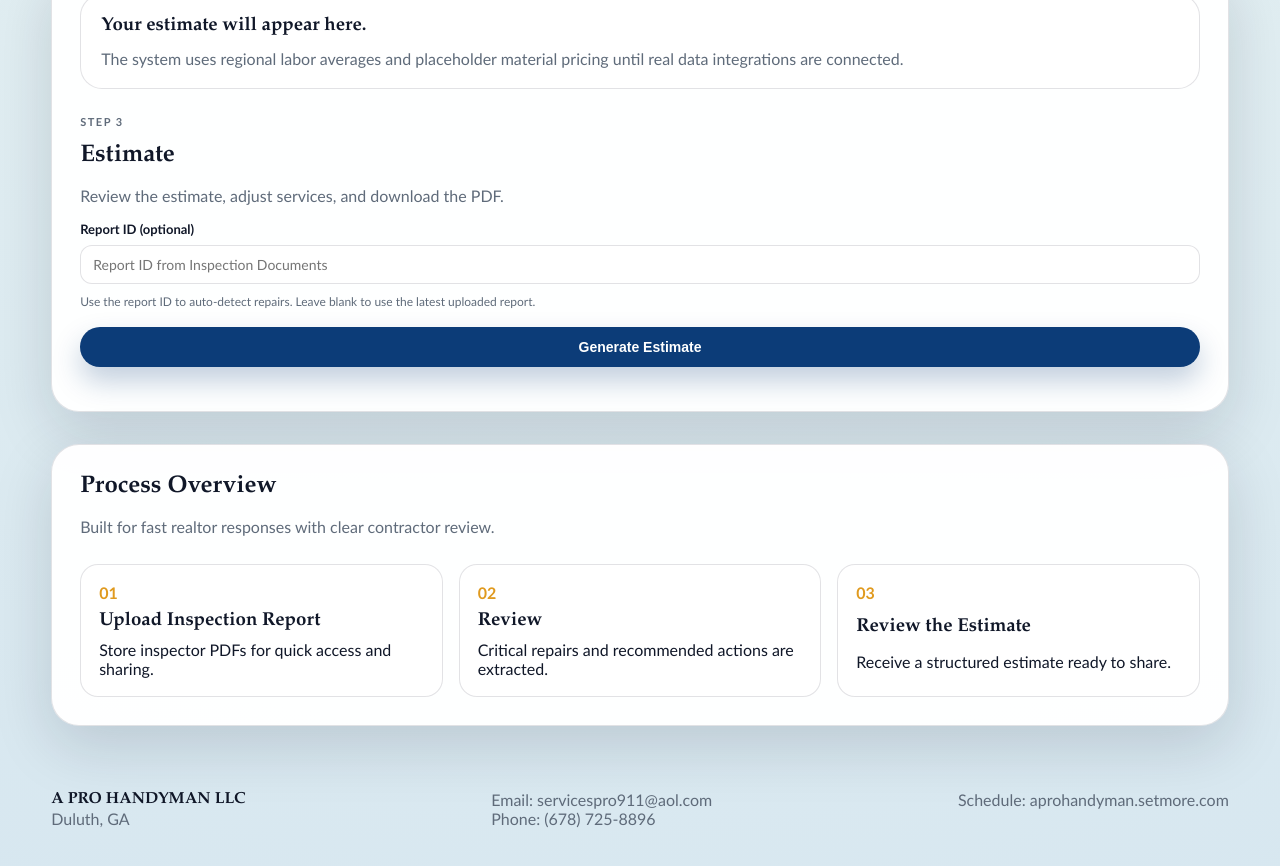
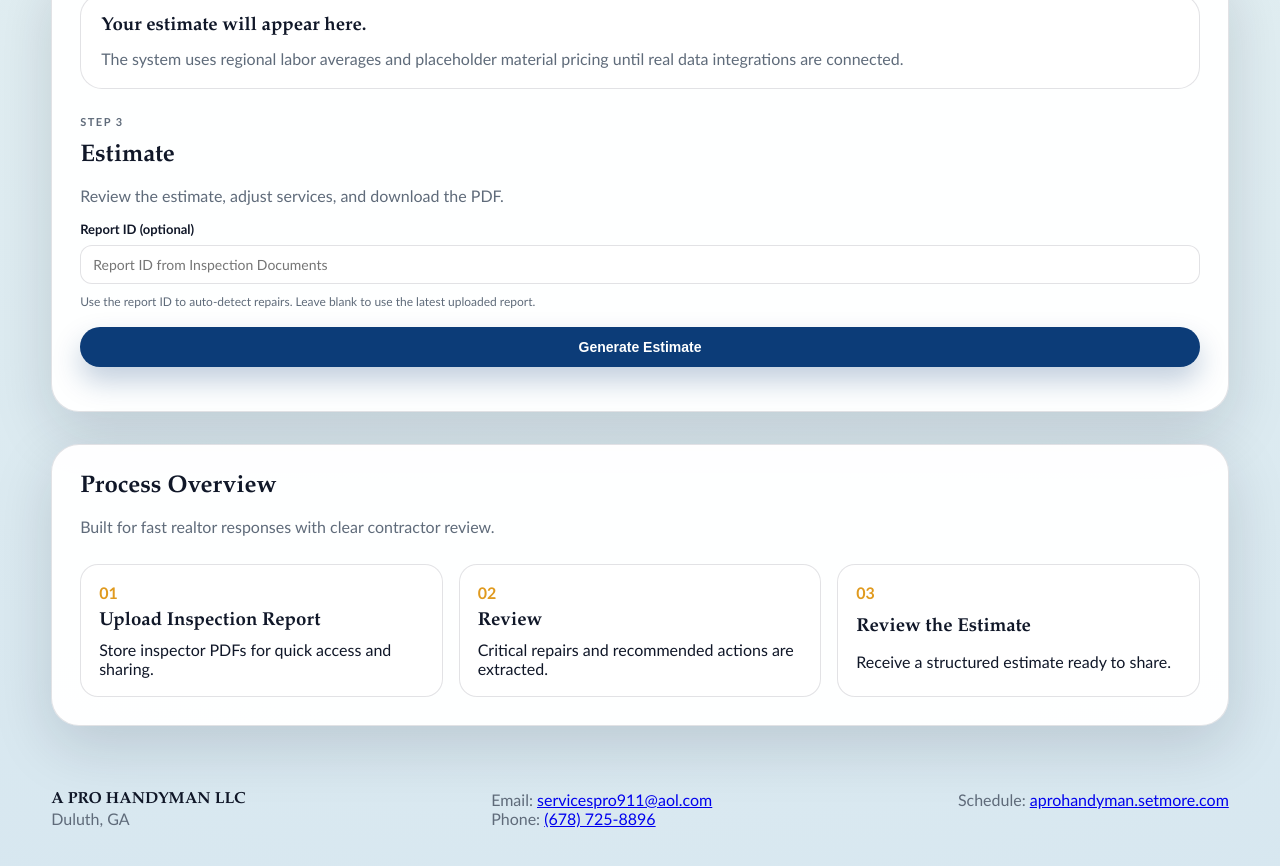
Before and after one commit to ozytarget/REALTOR, a website: page public/index.html in a window 1280 px wide. Shown: the part 1083-1949 px from the top of the page. Drawn offline with Linux system fonts and the light colour scheme; no server answers.

Commit message:
Make footer contact links clickable

```diff
--- a/public/index.html
+++ b/public/index.html
@@ -146,11 +146,11 @@
                 <p>Duluth, GA</p>
             </div>
             <div>
-                <p>Email: servicespro911@aol.com</p>
-                <p>Phone: (678) 725-8896</p>
+                <p>Email: <a href="mailto:servicespro911@aol.com">servicespro911@aol.com</a></p>
+                <p>Phone: <a href="tel:16787258896">(678) 725-8896</a></p>
             </div>
             <div>
-                <p>Schedule: aprohandyman.setmore.com</p>
+                <p>Schedule: <a href="https://aprohandyman.setmore.com" target="_blank" rel="noopener">aprohandyman.setmore.com</a></p>
             </div>
         </footer>
     </div>
```
